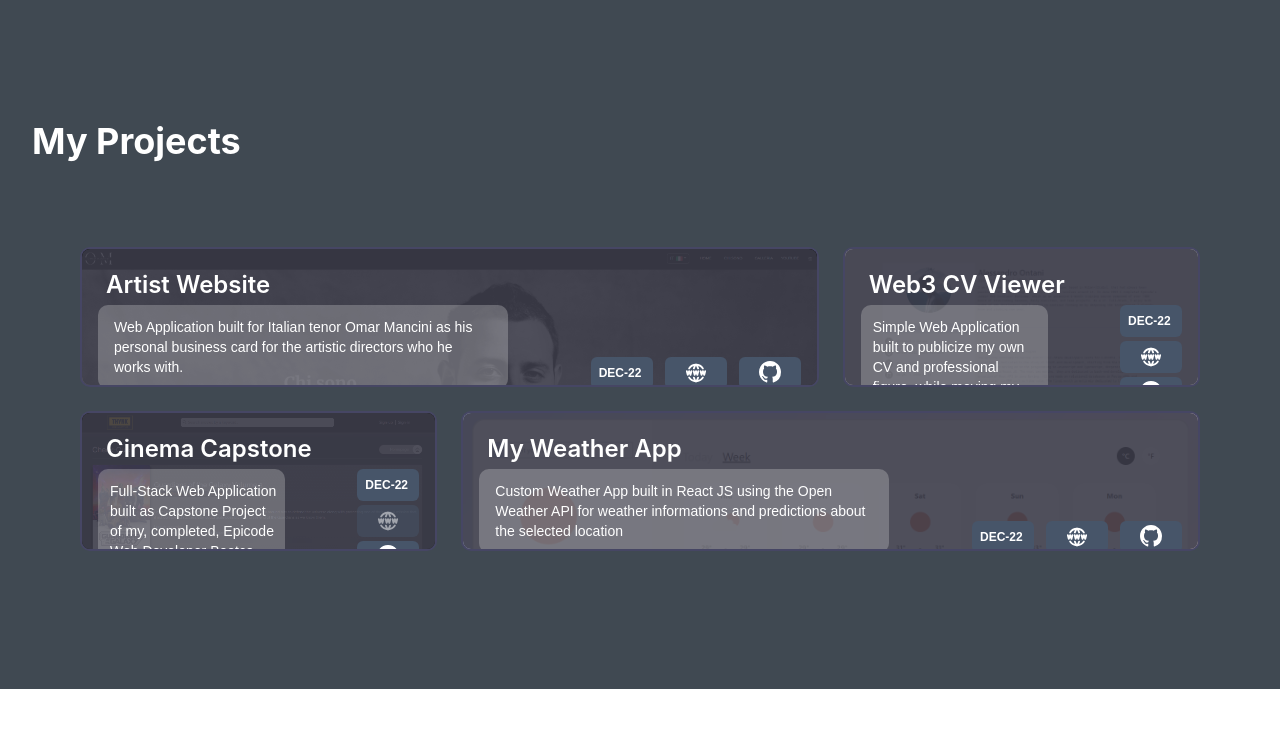
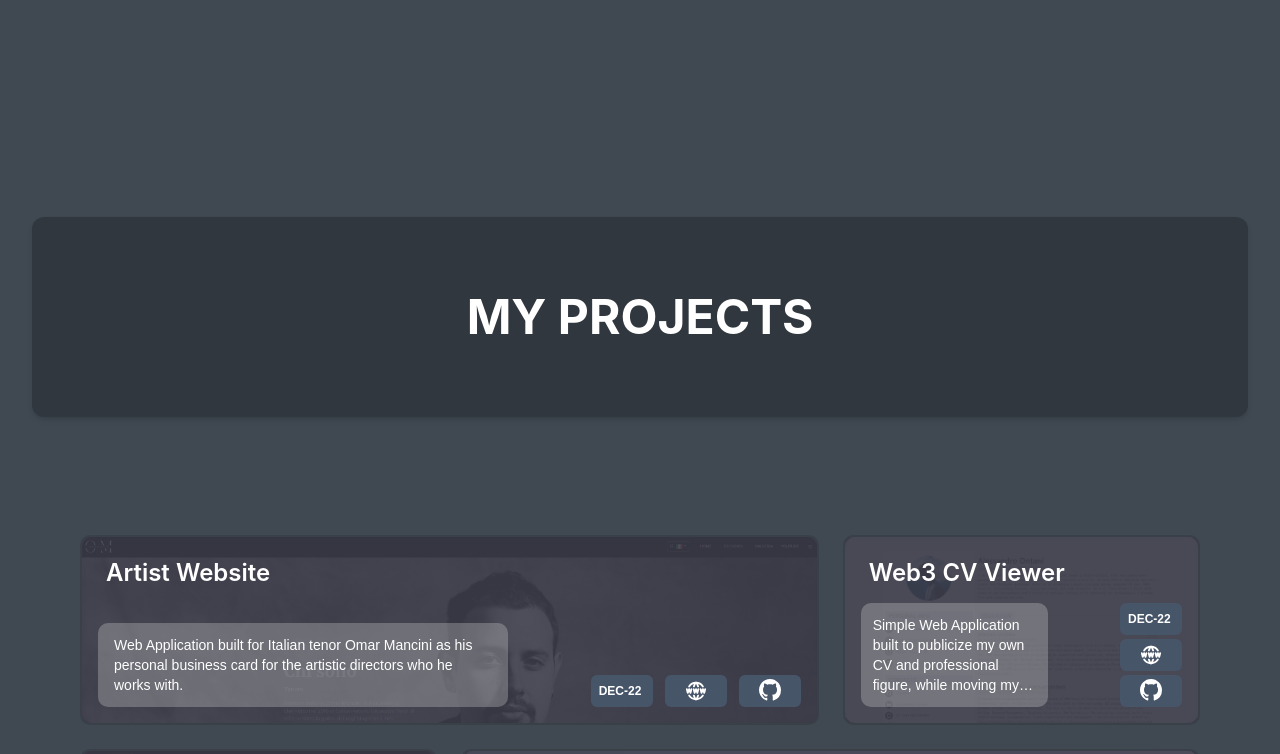
Before and after one commit to AleOnta/dev-portfolio, a React (Create React App) app: page / in a window 1280 px wide. Shown: the part 820-1574 px from the top of the page. Before the commit the page ends 1509 px from the top, so only its background shows below. Built offline with nearby package versions, Linux system fonts and the light colour scheme.

Commit message:
refinements on project cards

```diff
--- a/src/components/home_page/my_projects/MyProjectsComponent.jsx
+++ b/src/components/home_page/my_projects/MyProjectsComponent.jsx
@@ -38,7 +38,7 @@ export const MyProjectsComponent = () => {
 
   useEffect(() => {
     // while a card is selected, card selection isn't available for others cards.
-    if (selectedCard) {
+    if (selectedCard || selectedCard === 0) {
       setUnclickable(true);
     } else {
       setUnclickable(false);
@@ -47,9 +47,11 @@ export const MyProjectsComponent = () => {
 
   return (
     <div className="container p-6 pb-0 md:p-0 md:px-8">
-      <h3 className="text-white text-4xl font-bold font-titles mt-32 mb-12">
-        My Projects
-      </h3>
+      <div className="w-full h-[200px] flex justify-center items-center mt-56 mb-20 bg-black bg-opacity-25 rounded-xl shadow-md">
+        <h3 className="text-white text-5xl font-bold font-titles uppercase">
+          My Projects
+        </h3>
+      </div>
       <div className="my-projects-container lg:flex justify-around items-center flex-wrap">
         {projects.map((project, i) => {
           return (
@@ -196,11 +198,10 @@ export const MyProjectsComponent = () => {
             </motion.div>
           );
         })}
-        <div
-          className="dim-layer"
-          style={{
-            backgroundColor: selectedCard ? "rgba(0, 0, 0, 0.9)" : "inherit",
-          }}
+        <motion.div
+          className={`dim-layer hidden sm:block sm:py-5 ${
+            selectedCard || selectedCard === 0 ? "active" : "inactive"
+          }`}
         />
       </div>
     </div>
--- a/src/components/home_page/my_projects/ProjectDescriptionComponent.jsx
+++ b/src/components/home_page/my_projects/ProjectDescriptionComponent.jsx
@@ -27,7 +27,7 @@ export default function ProjectDescriptionComponent({ selectedCard, project }) {
           </>
         )}
         <motion.div
-          className={`project-description-wrapper ${
+          className={`project-description-wrapper overflow-x-hidden ${
             (project.id === 1 || project.id === 2) && "lg:ps-3 lg:pe-2 "
           }
     ${
@@ -48,7 +48,7 @@ export default function ProjectDescriptionComponent({ selectedCard, project }) {
                 <motion.p
                   key={"project-" + project.id + "-description-" + i}
                   layout="position"
-                  className={`project-description mb-2  overflow-x-hidden
+                  className={`project-description mb-2 overflow-x-hidden
                   ${
                     width < 1024
                       ? "text-xs sm:text-sm  leading-normal"
--- a/src/components/home_page/my_projects/ProjectLinksComponent.jsx
+++ b/src/components/home_page/my_projects/ProjectLinksComponent.jsx
@@ -56,15 +56,16 @@ export default function ProjectLinksComponent({ selectedCard, project }) {
                             : "me-2"
                         } ${project.id === 2 && "bg-opacity-50 "}`}
         whileHover={{
-          scale: project.id !== 2 && 1.1,
+          scale: project.id !== 2 ? 1.1 : 1,
         }}
         whileTap={{
-          scale: project.id !== 2 && 0.9,
+          scale: project.id !== 2 ? 0.9 : 1,
         }}
       >
         <Link
           to={project.url_deploy}
-          target="_blank"
+          disabled={project.id === 2}
+          target={project.id === 2 ? "" : "_blank"}
           className={`flex justify-center w-full h-full px-2 py-1 ${
             selectedCard !== project.id ? "px-5" : ""
           }`}
@@ -74,7 +75,7 @@ export default function ProjectLinksComponent({ selectedCard, project }) {
             layout="position"
             className="btn-icon"
             style={{ opacity: project.id === 2 && 0.5 }}
-          />{" "}
+          />
         </Link>
       </motion.button>
       <motion.button
--- a/src/styles/home_page/MyProjects.css
+++ b/src/styles/home_page/MyProjects.css
@@ -12,7 +12,7 @@
 
 @media screen and (min-width: 1024px) {
   .my-projects-container {
-    height: 50vh;
+    height: 500px;
     display: grid;
     grid-template-columns: repeat(3, 1fr);
     grid-template-rows: repeat(2, 1fr);
@@ -28,13 +28,28 @@
 
 .dim-layer {
   position: absolute;
-  height: 100%;
+  height: 110%;
   width: 100%;
   left: 0;
   top: 0;
-  background: black;
+  bottom: 0;
+  right: 0;
+  margin: auto;
+  pointer-events: none;
+  z-index: 10;
+  border-radius: 15px;
+  transition-property: background-color opacity;
+  transition: 0.4s ease-out;
+}
+
+.dim-layer.active {
+  background-color: #32363a;
+  opacity: 0.9;
+}
+
+.dim-layer.inactive {
+  background-color: inherit;
   opacity: 0;
-  pointer-events: none;
 }
 
 .card-project {
@@ -43,7 +58,7 @@
   cursor: pointer;
   overflow: hidden;
   background-color: rgba(60, 60, 74, 0.9);
-  border: 2px solid #484869d8;
+  border: 2px solid #394047;
   position: relative;
 }
 
@@ -99,6 +114,10 @@
 .card-project .project-content h6 {
   font-weight: 700;
   color: rgba(255, 255, 255, 0.76);
+}
+
+.project-preview {
+  border-radius: 10px;
 }
 
 .card-project:nth-child(1) {
@@ -205,6 +224,7 @@
   z-index: 30;
   grid-column: auto !important;
   grid-row: auto !important;
+  pointer-events: auto;
 }
 
 @media screen and (min-width: 640px) {
```
